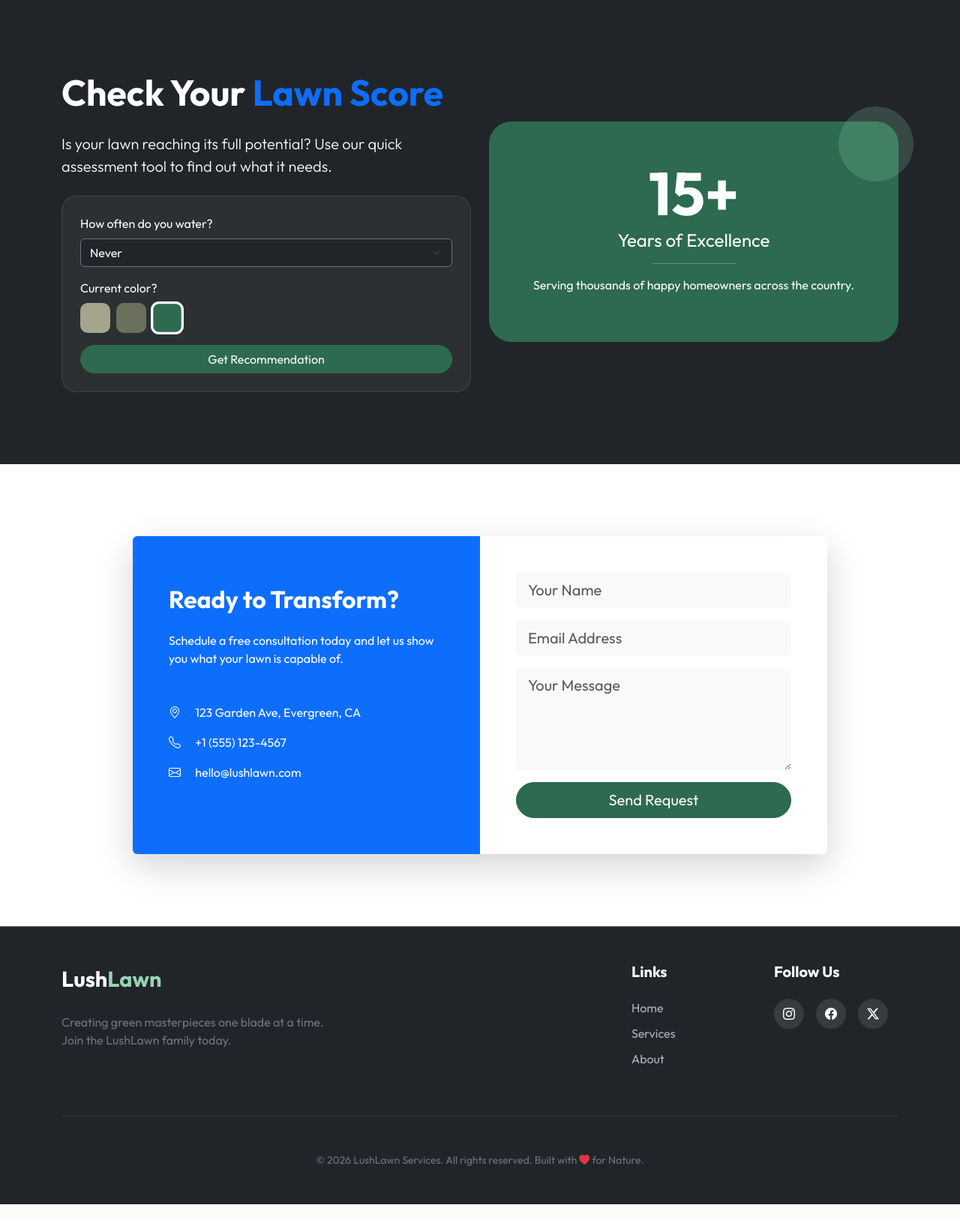
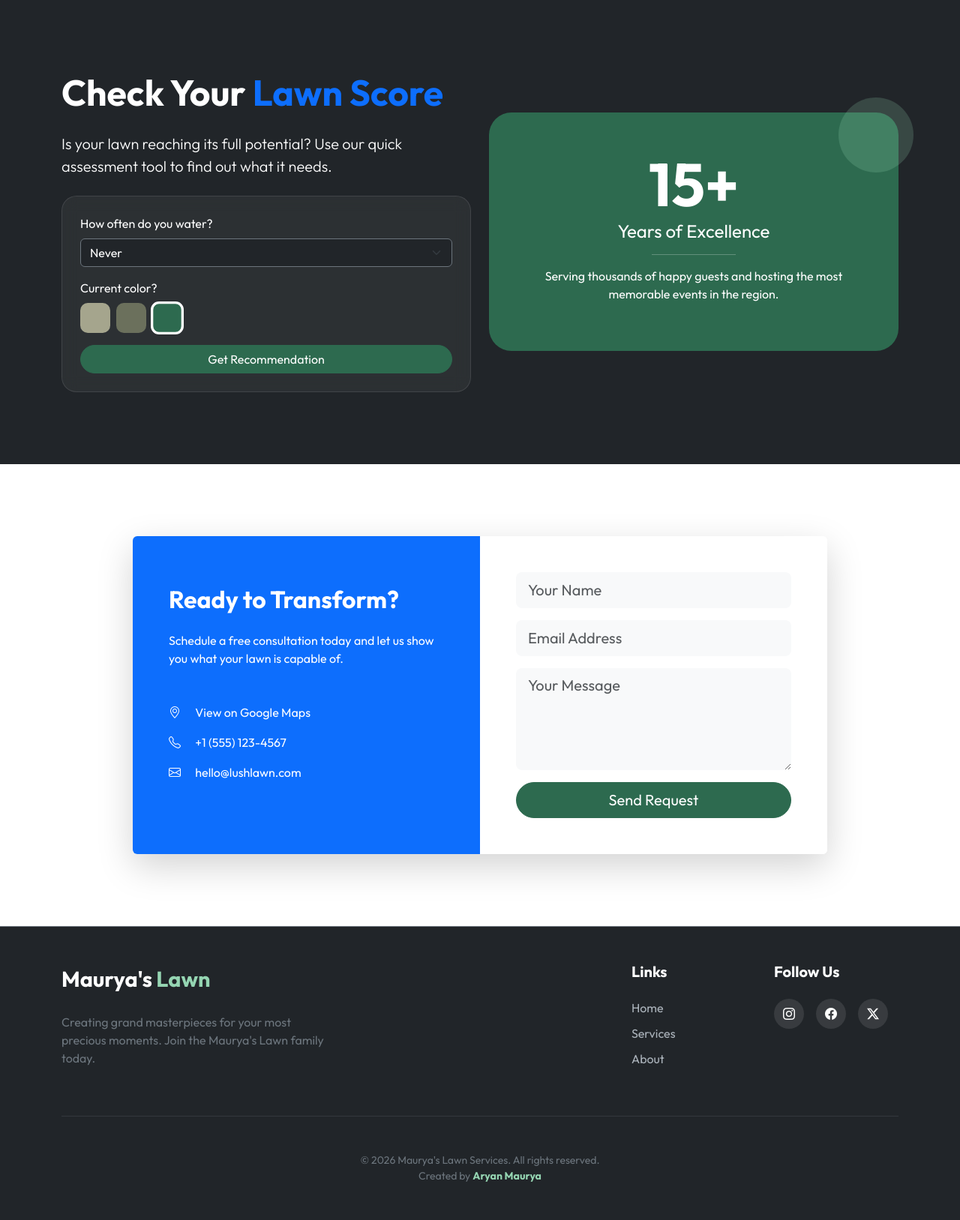
Before and after one commit to aryanRN2/LAWN-, a Flask app: page / in a window 1280 px wide. Shown: the part 1601-3228 px from the top of the page at 75% size. Before the commit the page ends 3207 px from the top, so only its background shows below. Run offline with Flask 3, Linux system fonts and the light colour scheme.

Commit message:
Personalize to Maurya's Lawn, add location, and update creator credit

```diff
--- a/templates/index.html
+++ b/templates/index.html
@@ -3,7 +3,7 @@
 <head>
     <meta charset="UTF-8">
     <meta name="viewport" content="width=device-width, initial-scale=1.0">
-    <title>LushLawn | Premium Event Venue & Grand Landscaping</title>
+    <title>Maurya's Lawn | Premium Event Venue & Grand Landscaping</title>
     <meta name="description" content="LushLawn offers a grand venue for your most precious moments. From weddings to corporate galas, experience excellence in every detail.">
 
     <!-- Bootstrap CSS -->
@@ -21,7 +21,7 @@
     <nav class="navbar navbar-expand-lg fixed-top" id="mainNav">
         <div class="container">
             <a class="navbar-brand" href="#">
-                <span class="brand-text">Lush</span><span class="brand-sub">Lawn</span>
+                <span class="brand-text">Maurya's</span><span class="brand-sub"> Lawn</span>
             </a>
             <button class="navbar-toggler" type="button" data-bs-toggle="collapse" data-bs-target="#navbarNav">
                 <span class="navbar-toggler-icon"></span>
@@ -147,7 +147,7 @@
                         <div class="display-1 fw-bold">15+</div>
                         <div class="h4">Years of Excellence</div>
                         <hr class="w-25 mx-auto">
-                        <p>Serving thousands of happy homeowners across the country.</p>
+                        <p>Serving thousands of happy guests and hosting the most memorable events in the region.</p>
                     </div>
                 </div>
             </div>
@@ -165,7 +165,7 @@
                                 <h2 class="fw-bold mb-4">Ready to Transform?</h2>
                                 <p class="mb-5">Schedule a free consultation today and let us show you what your lawn is capable of.</p>
                                 <ul class="list-unstyled">
-                                    <li class="mb-3"><i class="bi bi-geo-alt me-3"></i> 123 Garden Ave, Evergreen, CA</li>
+                                    <li class="mb-3"><i class="bi bi-geo-alt me-3"></i> <a href="https://maps.app.goo.gl/JVnLnrD9yBzRyrA36" target="_blank" class="text-white text-decoration-none">View on Google Maps</a></li>
                                     <li class="mb-3"><i class="bi bi-telephone me-3"></i> +1 (555) 123-4567</li>
                                     <li class="mb-3"><i class="bi bi-envelope me-3"></i> hello@lushlawn.com</li>
                                 </ul>
@@ -197,9 +197,9 @@
             <div class="row gy-4">
                 <div class="col-lg-4">
                     <a class="navbar-brand mb-4 d-block" href="#">
-                        <span class="brand-text text-white">Lush</span><span class="brand-sub">Lawn</span>
+                        <span class="brand-text text-white">Maurya's</span><span class="brand-sub"> Lawn</span>
                     </a>
-                    <p class="text-secondary">Creating green masterpieces one blade at a time. Join the LushLawn family today.</p>
+                    <p class="text-secondary">Creating grand masterpieces for your most precious moments. Join the Maurya's Lawn family today.</p>
                 </div>
                 <div class="col-lg-2 ms-auto">
                     <h5 class="fw-bold mb-4">Links</h5>
@@ -220,7 +220,8 @@
             </div>
             <hr class="my-5 border-secondary">
             <div class="text-center text-secondary small">
-                &copy; 2026 LushLawn Services. All rights reserved. Built with <i class="bi bi-heart-fill text-danger"></i> for Nature.
+                &copy; 2026 Maurya's Lawn Services. All rights reserved. <br>
+                Created by <a href="https://placement-project-delta.vercel.app/source" target="_blank" class="text-accent text-decoration-none fw-bold">Aryan Maurya</a>
             </div>
         </div>
     </footer>
```
